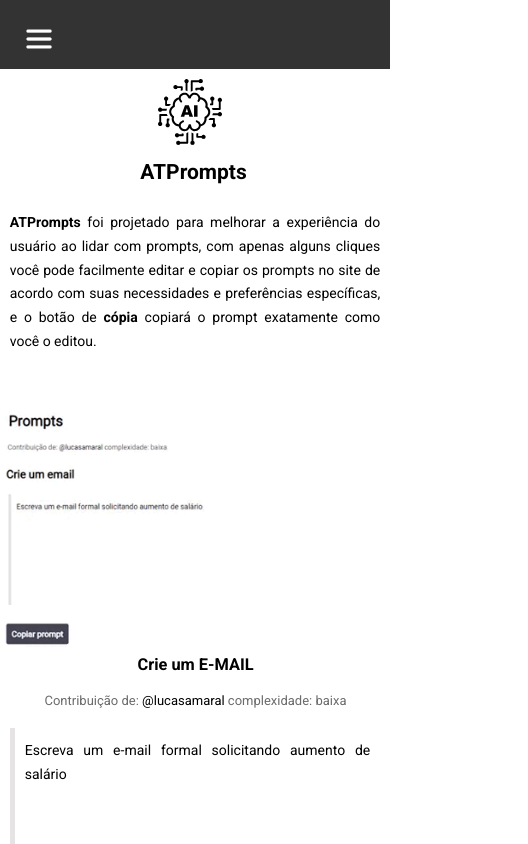
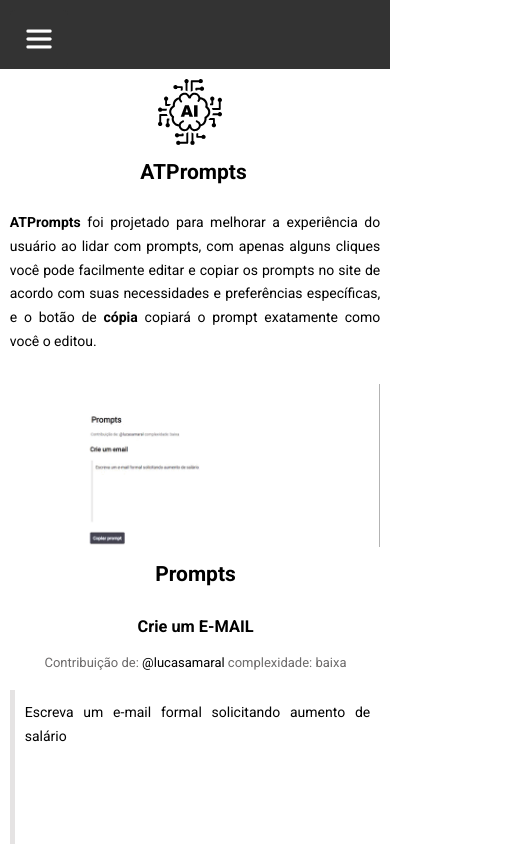
Before and after one commit to lucasamaraloliveira/atprompts, a React (Vite) app: page / in a window 390 px wide. Shown: the top 844 px of the page, 528 px wide, since content can reach past the window. Built offline with nearby package versions, Linux system fonts and the light colour scheme.

Commit message:
chore: removed gif zoom

```diff
--- a/src/components/layout/Container/Container.css
+++ b/src/components/layout/Container/Container.css
@@ -72,10 +72,7 @@
     width: 95%;
     text-align: center;
   }
-  .gif {
-    margin-top: 2.4rem;
-    transform: scale(1.8);
-  }
+
   .logo-align {
     margin-left: 40%;
   }
```
